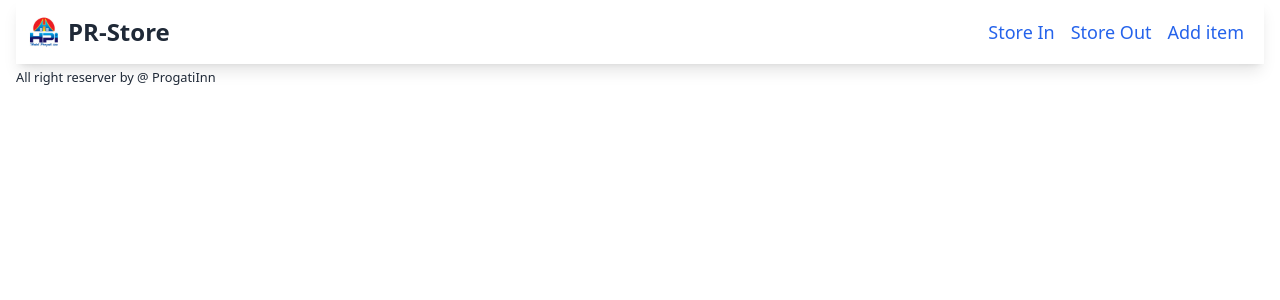
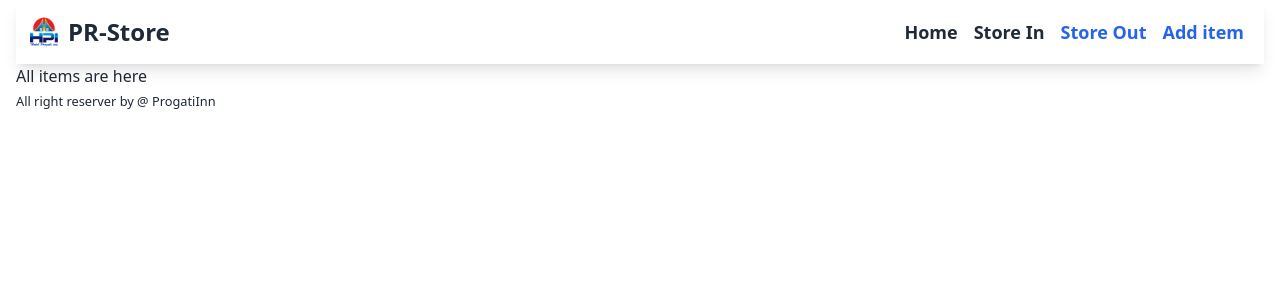
Before and after one commit to Rathin-Rathin/PR-STORE, a React (Vite) app: page / in a window 1280 px wide. Shown: the top 300 px of the page. Built offline with nearby package versions, Linux system fonts and the light colour scheme.

Commit message:
Updated layout and some changes

```diff
--- /dev/null
+++ b/src/Layout/Main.jsx
@@ -0,0 +1,16 @@
+import { Outlet } from "react-router-dom";
+import NavBer from "../Shared/NavBer/NavBer";
+import Footer from "../Shared/Footer/Footer";
+
+
+const Main = () => {
+    return (
+        <div className="max-w-7xl mx-auto px-2 md:px-4">
+            <NavBer />
+            <Outlet />
+            <Footer/>
+        </div>
+    );
+};
+
+export default Main;
--- /dev/null
+++ b/src/Pages/AllItems/AllItems.jsx
@@ -0,0 +1,11 @@
+
+
+const AllItems = () => {
+    return (
+        <div>
+           <h1>All items are here</h1>
+        </div>
+    );
+};
+
+export default AllItems;
--- a/src/Pages/Home/Home.jsx
+++ b/src/Pages/Home/Home.jsx
@@ -1,15 +1,10 @@
-import { Outlet } from "react-router-dom";
-import NavBer from "../../Shared/NavBer/NavBer";
-import Footer from "../../Shared/Footer/Footer";
+import AllItems from "../AllItems/AllItems";
+
 
 
 const Home = () => {
     return (
-        <div className="max-w-7xl mx-auto px-2 md:px-4">
-            <NavBer />
-            <Outlet />
-            <Footer/>
-        </div>
+        <AllItems/>
     );
 };
 
--- /dev/null
+++ b/src/Pages/StoreIn/StoreIn.jsx
@@ -0,0 +1,11 @@
+
+
+const StoreIn = () => {
+    return (
+        <div>
+            <h1>TRhis is from store in</h1>
+        </div>
+    );
+};
+
+export default StoreIn;
--- a/src/Shared/NavBer/NavBer.jsx
+++ b/src/Shared/NavBer/NavBer.jsx
@@ -2,17 +2,21 @@
 import logo from '../../assets/logo.jpg';
 const NavBer = () => {
     const listItems = <>
-        <NavLink to=""
+        <NavLink to="/home"
             className={({ isActive, isPending }) =>
-                isPending ? "pending" : isActive ? "text-blue-600" : "font-bold"
+                isPending ? "pending" : isActive ? "text-blue-600 font-bold" : "font-bold"
+            }><a className='px-2 text-lg'>Home</a></NavLink>
+        <NavLink to="/storeIn"
+            className={({ isActive, isPending }) =>
+                isPending ? "pending" : isActive ? "text-blue-600 font-bold" : "font-bold"
             }><a className='px-2 text-lg'>Store In</a></NavLink>
         <NavLink to=""
             className={({ isActive, isPending }) =>
-                isPending ? "pending" : isActive ? "text-blue-600" : "font-bold"
+                isPending ? "pending" : isActive ? "text-blue-600 font-bold" : "font-bold"
             }><a className='px-2 text-lg'>Store Out</a></NavLink>
         <NavLink to=""
             className={({ isActive, isPending }) =>
-                isPending ? "pending" : isActive ? "text-blue-600" : "font-bold"
+                isPending ? "pending" : isActive ? "text-blue-600 font-bold" : "font-bold"
             }><a className='px-2 text-lg'>Add item</a></NavLink>
     </>
     return (
```
Also changed, not shown: src/main.jsx (+17 -1 lines).
